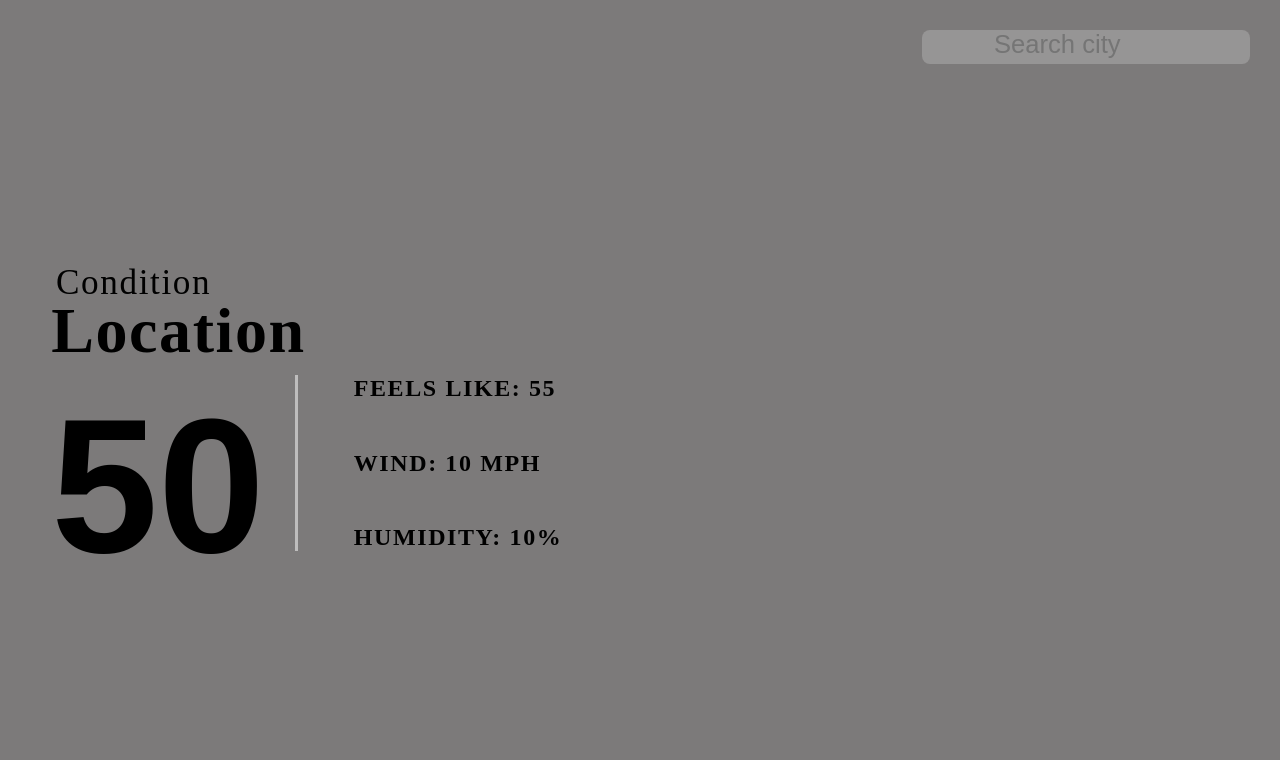
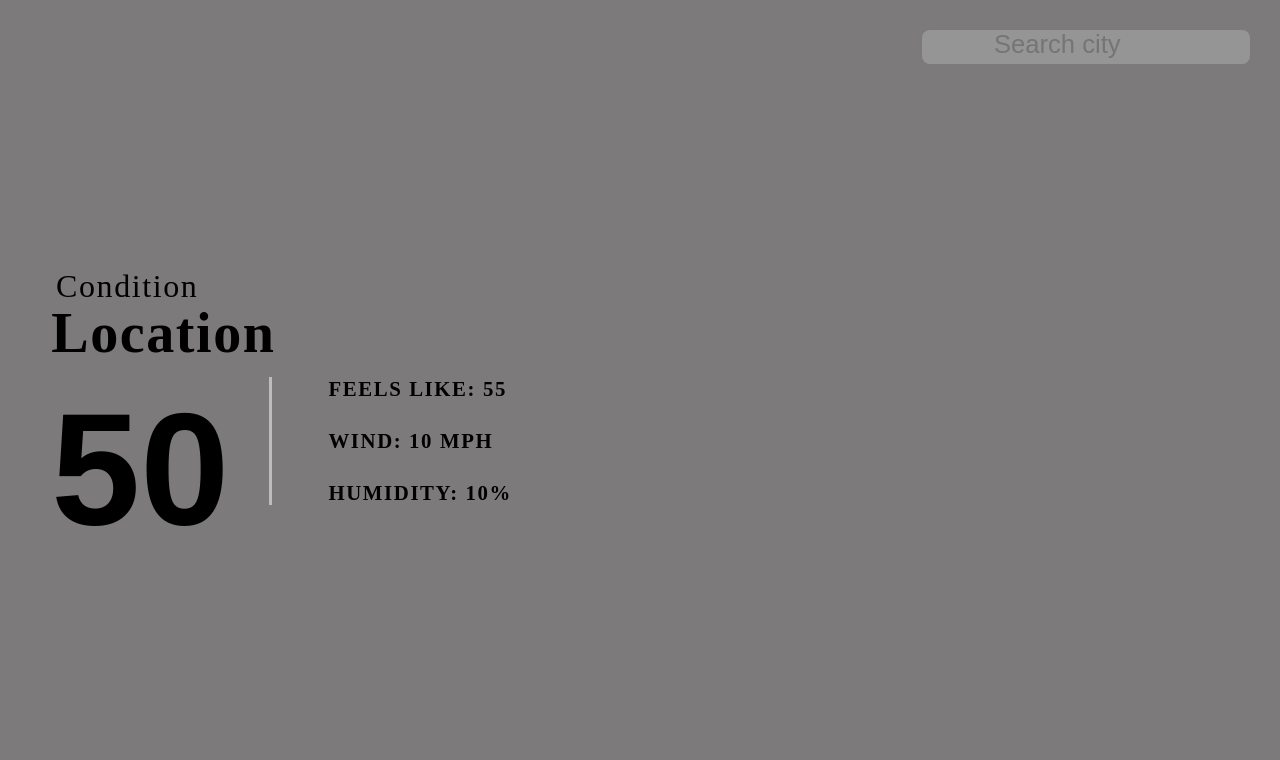
Before and after one commit to ColeBurch/odin-weather, a website built with webpack: page dist/index.html in a window 1280 px wide. Shown: the top 760 px of the page. Built offline with Linux system fonts and the light colour scheme; no server answers.

Commit message:
Adjust sizing of currentDayWidget

```diff
--- a/src/style.css
+++ b/src/style.css
@@ -58,13 +58,13 @@ body {
 }
 
 .condition {
-  font-size: 2.2rem;
+  font-size: 2rem;
   letter-spacing: 0.1rem;
   padding-left: 0.3rem;
 }
 
 .location {
-  font-size: 4rem;
+  font-size: 3.5rem;
   line-height: 3.5rem;
   margin-bottom: 1rem;
   font-weight: 800;
@@ -73,7 +73,7 @@ body {
 }
 
 .currentTempF {
-  font-size: 12rem;
+  font-size: 10rem;
   font-weight: 900;
   font-family: "Nunito", sans-serif;
   position: relative;
@@ -84,14 +84,14 @@ body {
   display: flex;
   flex-direction: column;
   border-left: 0.2rem solid rgba(255, 255, 255, 0.5);
-  height: 11rem;
+  height: 8rem;
   padding-left: 3.5rem;
   justify-content: space-between;
   margin-left: 30px;
 }
 
 .moreDetails {
-  font-size: 1.5rem;
+  font-size: 1.3rem;
   font-weight: 900;
   letter-spacing: 0.1rem;
   white-space: nowrap;
```
Also changed, not shown: dist/index.bundle.js.
